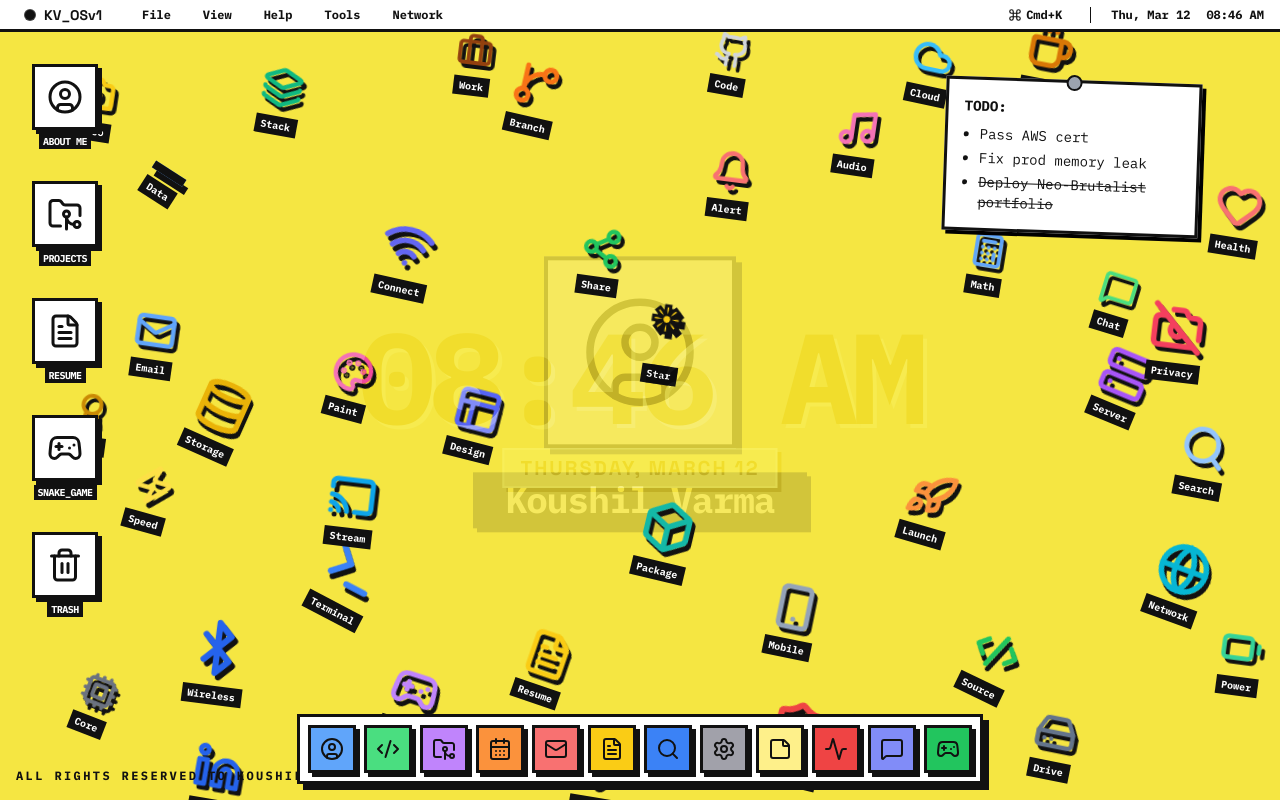
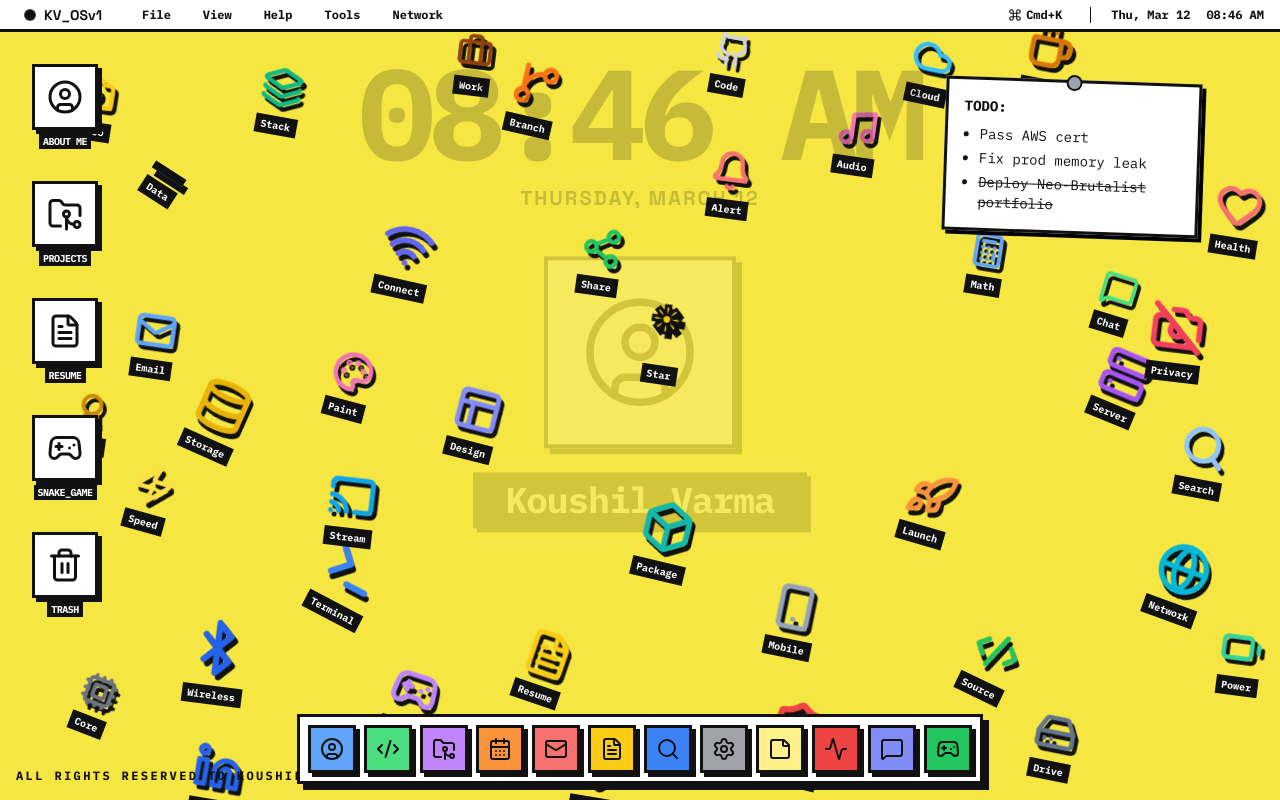
Before and after one commit to koushilvarma/personal_Portfolio, a React (Vite) app: page / in a window 1280 px wide. Both pictures are taken after typing "Sample123" into the empty fields and a click on the button 772 px from the left and 524 px from the top of the page. Built offline with nearby package versions, Linux system fonts and the light colour scheme.

Commit message:
style(os): change desktop clock color to black and align top

```diff
--- a/src/components/os/LiveClockWidget.tsx
+++ b/src/components/os/LiveClockWidget.tsx
@@ -12,11 +12,11 @@ export default function LiveClockWidget() {
   const dateString = time.toLocaleDateString([], { weekday: 'long', month: 'long', day: 'numeric' });
 
   return (
-    <div className="absolute top-1/2 left-1/2 -translate-x-1/2 -translate-y-1/2 flex flex-col items-center pointer-events-none opacity-40 mix-blend-overlay">
-      <h1 className="text-6xl md:text-8xl lg:text-9xl font-black font-mono tracking-tighter text-os-border drop-shadow-[4px_4px_0_rgba(255,255,255,0.5)] whitespace-nowrap">
+    <div className="absolute top-12 left-1/2 -translate-x-1/2 flex flex-col items-center pointer-events-none opacity-20">
+      <h1 className="text-6xl md:text-8xl lg:text-9xl font-black font-mono tracking-tighter text-os-border whitespace-nowrap">
         {timeString}
       </h1>
-      <p className="text-sm md:text-xl font-bold mt-2 tracking-widest uppercase bg-white/50 border-2 border-os-border/50 px-4 py-1 shadow-brutal-sm">
+      <p className="text-sm md:text-xl font-bold mt-2 tracking-widest uppercase text-os-border">
         {dateString}
       </p>
     </div>
```
